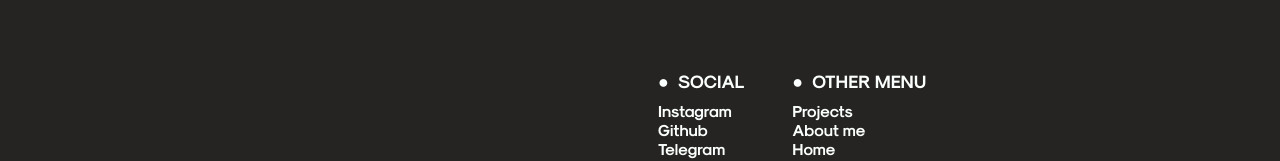
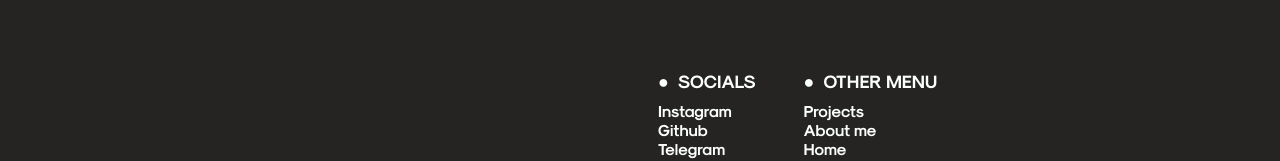
Before and after one commit to Kochikuko/ko-oh, a website: page index.html in a window 1280 px wide. Shown: the part 3897-4058 px from the top of the page. Drawn offline with nearby package versions, Linux system fonts and the light colour scheme.

Commit message:
Update index.html

```diff
--- a/index.html
+++ b/index.html
@@ -33,6 +33,8 @@
 </head>
 
 <body>
+
+
 
 
     <div class="noise"></div>
@@ -402,7 +404,7 @@ But in a world with greater structure, a world where we see and interact with
                             <h1 class="footer-text s">I collaborate with ambitious people & blockchain
                                 developers.
                                 Let's
-                                build.
+build.
                             </h1>
 
                             <div class="emailpbix">
@@ -415,7 +417,7 @@ But in a world with greater structure, a world where we see and interact with
                         <div class="social">
 
                             <div class="social-1">
-                                <h6 class="tt-1 s" style="cursor:none;" cursor-class="arrow">social</h6>
+                                <h6 class="tt-1 s" style="cursor:none;" cursor-class="arrow">socials</h6>
                                 <li><a href="https://www.instagram.com/kochikuko/" target="_blank"
                                         class="s">Instagram</a>
                                 </li>
```
